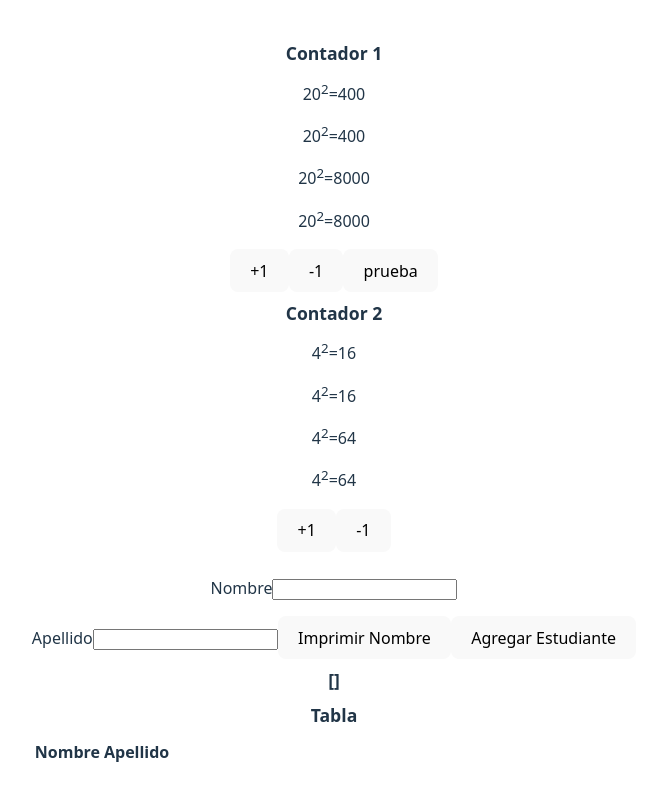
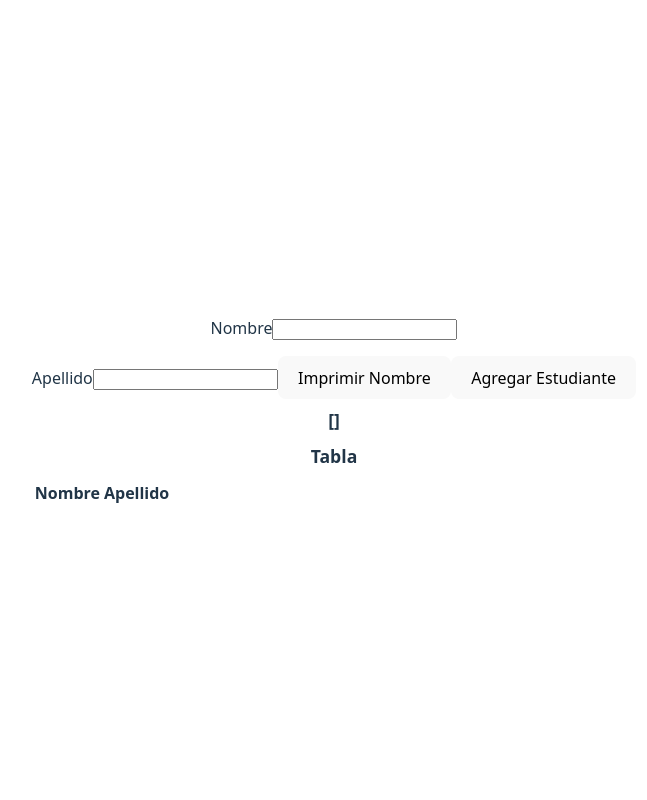
Before and after one commit to Marielena-GS/pw_u2_vue_mg_2, a Vue app: page / in a window 1280 px wide. Shown: the whole page, without its empty margins (306-953 px from the left). Built offline with nearby package versions, Linux system fonts and the light colour scheme.

Commit message:
Ultimo_Commit

```diff
--- a/src/App.vue
+++ b/src/App.vue
@@ -1,7 +1,6 @@
 <template>
   <div></div>
   <div>
-    <ContadorView/>
       <!--<ContadorView/> -->
     <DirectivasView/>
   </div>
```
